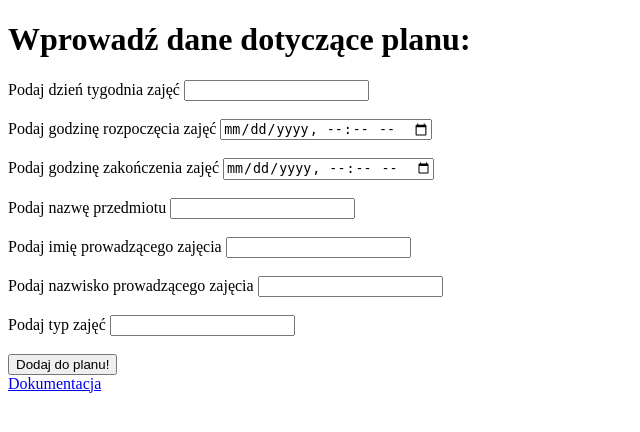
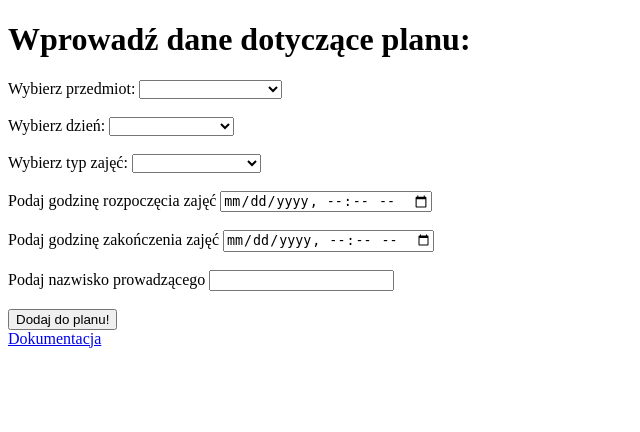
Before and after one commit to kopruch59/po_pzsi, a PHP site: the page made by application/view/schedule/add.php in a window 1280 px wide. Shown: the top 432 px of the page, without its empty margins (0-640 px from the left). Run offline with PHP 8.4, Linux system fonts and the light colour scheme; the template is opened without the code that fills it: most values are stand-ins (such as "Sample title", 1, 10 or a date in 2020).

Commit message:
Fetching data from database (Working 80%)

```diff
--- a/application/view/schedule/add.php
+++ b/application/view/schedule/add.php
@@ -1,7 +1,35 @@
 <h1>Wprowadź dane dotyczące planu:</h1>
 <form action="" method="post">
-    <label for="day">Podaj dzień tygodnia zajęć</label>
-    <input type="text" name="day"/>
+
+    <label for="subject_name">Wybierz przedmiot:</label>
+    <select name="subject_name">
+        <option name="subject_name"><?php
+            foreach ($fetchLesson as $row) {
+                echo "<option value='" . $row['name'] . "'>" . $row['name'] . "</option>";
+            }
+            ?>
+        </option>
+    </select>
+    <br/><br/>
+    <label for="day">Wybierz dzień:</label>
+    <select name="day">
+        <option name="day"><?php
+            foreach ($fetchDay as $row) {
+                echo "<option value='" . $row['name'] . "'>" . $row['name'] . "</option>";
+            }
+            ?>
+        </option>
+    </select>
+    <br/><br/>
+    <label for="type">Wybierz typ zajęć:</label>
+    <select name="type">
+        <option name="type"><?php
+            foreach ($fetchType as $row) {
+                echo "<option value='" . $row['name'] . "'>" . $row['name'] . "</option>";
+            }
+            ?>
+        </option>
+    </select>
     <br/><br/>
     <label for="start_time">Podaj godzinę rozpoczęcia zajęć</label>
     <input type="datetime-local" name="start_time"/>
@@ -9,18 +37,9 @@
     <label for="end_time">Podaj godzinę zakończenia zajęć</label>
     <input type="datetime-local" name="end_time"/>
     <br/><br/>
-    <label for="subject_name">Podaj nazwę przedmiotu</label>
-    <input type="text" name="subject_name"/>
-    <br/><br/>
-    <label for="first_name">Podaj imię prowadzącego zajęcia</label>
-    <input type="text" name="first_name"/>
-    <br/><br/>
-    <label for="last_name">Podaj nazwisko prowadzącego zajęcia</label>
-    <input type="text" name="last_name"/>
-    <br/><br/>
-    <label for="type">Podaj typ zajęć</label>
-    <input type="text" name="type"/>
+    <label for="first_name">Podaj nazwisko prowadzącego</label>
+    <input type="text" name="teacher_name"/>
     <br/><br/>
     <input type="submit" value="Dodaj do planu!" name="subbmit"/>
-    <input type="hidden" value="1" name="save_lesson" />
+
 </form>
```
Also changed, not shown: application/controller/schedule.php (+7 -8 lines), application/model/schedule.php (+42 -5 lines).
